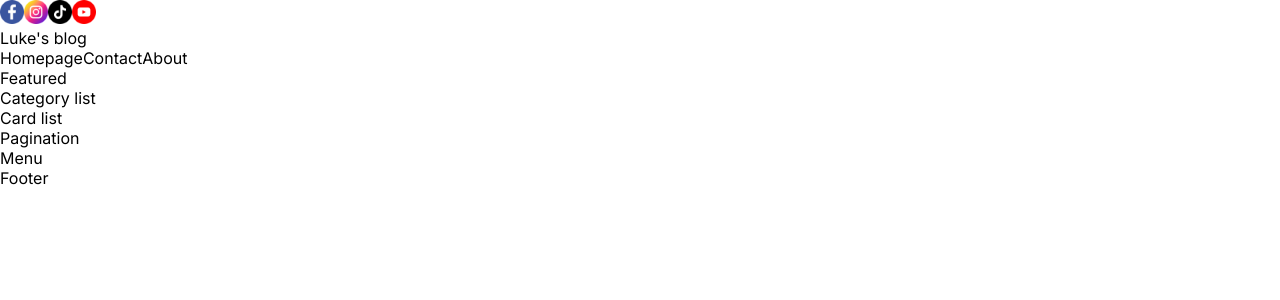
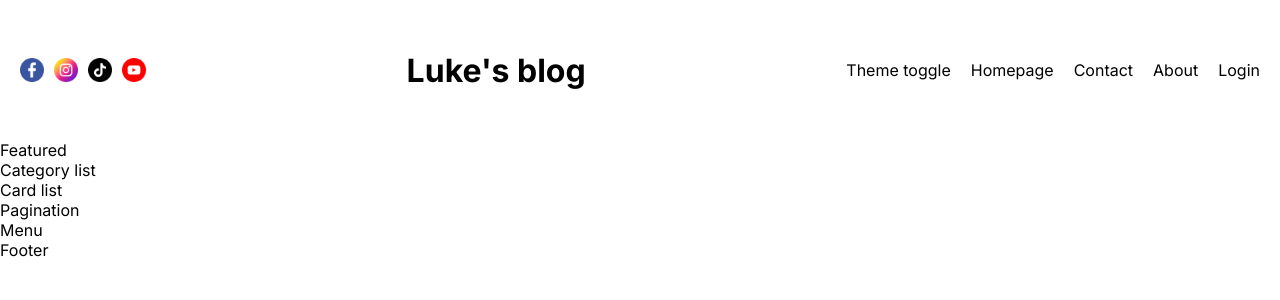
Before and after one commit to safak/next-blog, a Next.js app: page / in a window 1280 px wide. Shown: the top 300 px of the page. Built offline with nearby package versions, Linux system fonts and the light colour scheme.

Commit message:
add rudimentary navbar, sub-elements of navbar I implemented the basic layout for the blog's navbar, containing social media links, the title of the blog as well as some links to pages.

```diff
--- a/src/app/layout.js
+++ b/src/app/layout.js
@@ -17,7 +17,7 @@ export default function RootLayout({ children }) {
       <body className={inter.className}>
         <div className="container">
           <div classname="wrapper">
-            <Navbar/>
+            <Navbar />
             {children}
             <Footer/>
           </div>
--- /dev/null
+++ b/src/components/authLinks/AuthLinks.jsx
@@ -0,0 +1,20 @@
+import styles from './authlinks.module.css';
+import Link from "next/link";
+
+const AuthLinks = () => {
+    const status = "notauthenticated"
+    return (
+        <>
+        {status==="notauthenticated" ? (
+            <Link href="/">Login</Link>
+        ) : (
+        <>
+            <Link href="/">Write</Link>
+            <span className={styles.link}>Logout</span>
+        </>
+        )}
+        </>
+    );
+}
+
+export default AuthLinks
--- /dev/null
+++ b/src/components/authLinks/authlinks.module.css
@@ -0,0 +1,3 @@
+.link{
+    cursor: pointer;
+}
--- a/src/components/navbar/Navbar.jsx
+++ b/src/components/navbar/Navbar.jsx
@@ -2,6 +2,8 @@ import React from 'react'
 import styles from "./navbar.module.css"
 import Image from 'next/image'
 import Link from 'next/link'
+import ThemeToggle from '../themeToggle/ThemeToggle'
+import AuthLinks from '../authLinks/AuthLinks'
 
 const Navbar = () => {
     return (
@@ -12,11 +14,13 @@ const Navbar = () => {
                 <Image src="/tiktok.png" alt="tiktok" width={24} height={24}/>
                 <Image src="/youtube.png" alt="youtube" width={24} height={24}/>
             </div>
-            <div className={styles.logo}>Luke's blog</div>
+            <div className={styles.logo}><h1>Luke's blog</h1></div>
             <div className={styles.links}>
+                <ThemeToggle/>
                 <Link href="/">Homepage</Link>
                 <Link href="/">Contact</Link>
                 <Link href="/">About</Link>
+                <AuthLinks/>
             </div>
         </div>
     )
--- a/src/components/navbar/navbar.module.css
+++ b/src/components/navbar/navbar.module.css
@@ -0,0 +1,17 @@
+.container {
+    display: flex;
+    align-items: center;
+    justify-content: space-between;
+    height: 100px;
+    margin: 20px;
+}
+
+.social {
+    display: flex;
+    gap: 10px;
+}
+
+.links {
+    display: flex;
+    gap: 20px;
+}
--- a/src/components/themeToggle/ThemeToggle.jsx
+++ b/src/components/themeToggle/ThemeToggle.jsx
@@ -0,0 +1,9 @@
+import styles from './themeToggle.module.css'
+
+const ThemeToggle = () => {
+    return (
+        <div className={styles.container}>Theme toggle</div>
+    )
+}
+
+export default ThemeToggle
```
